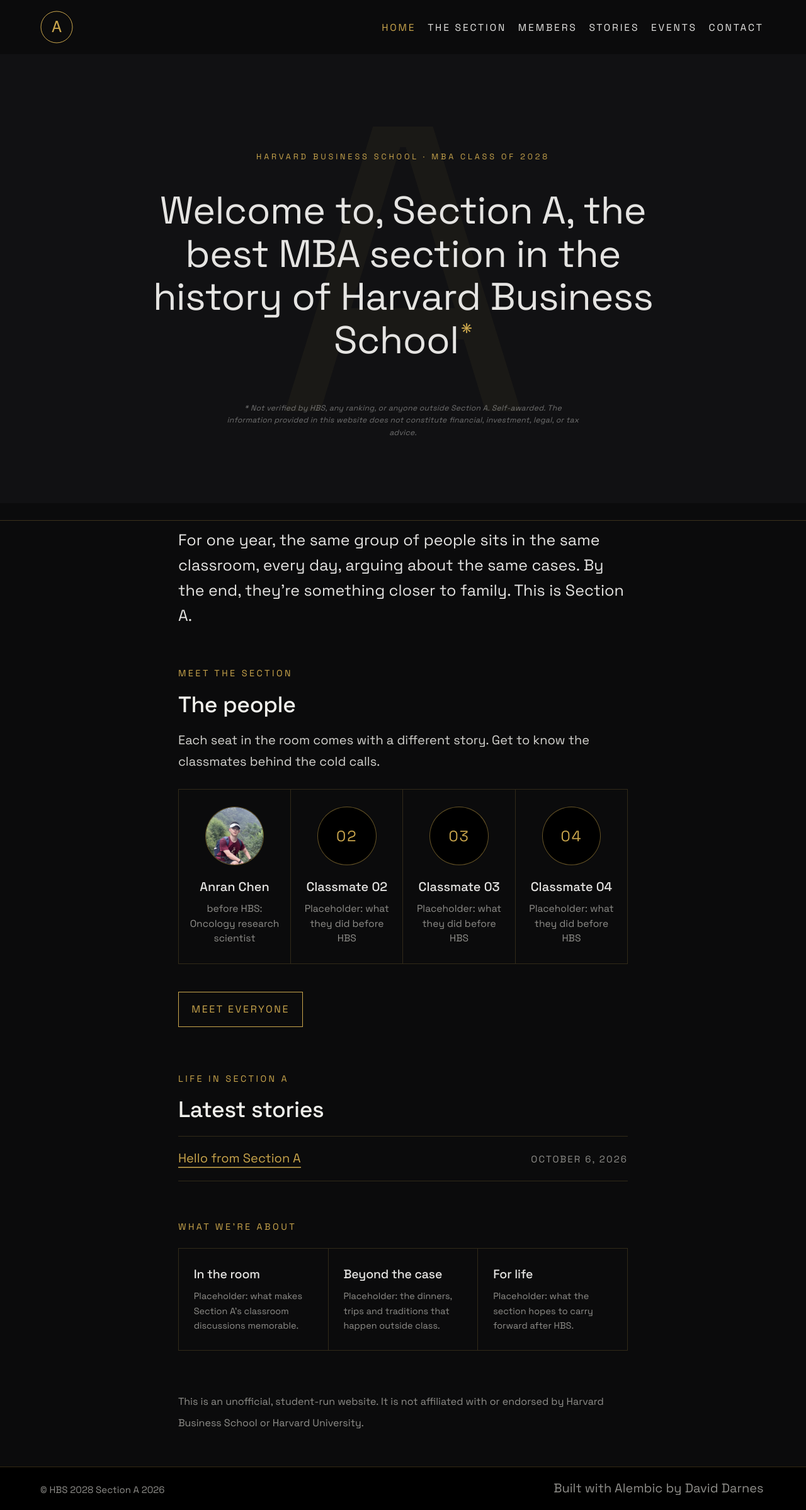
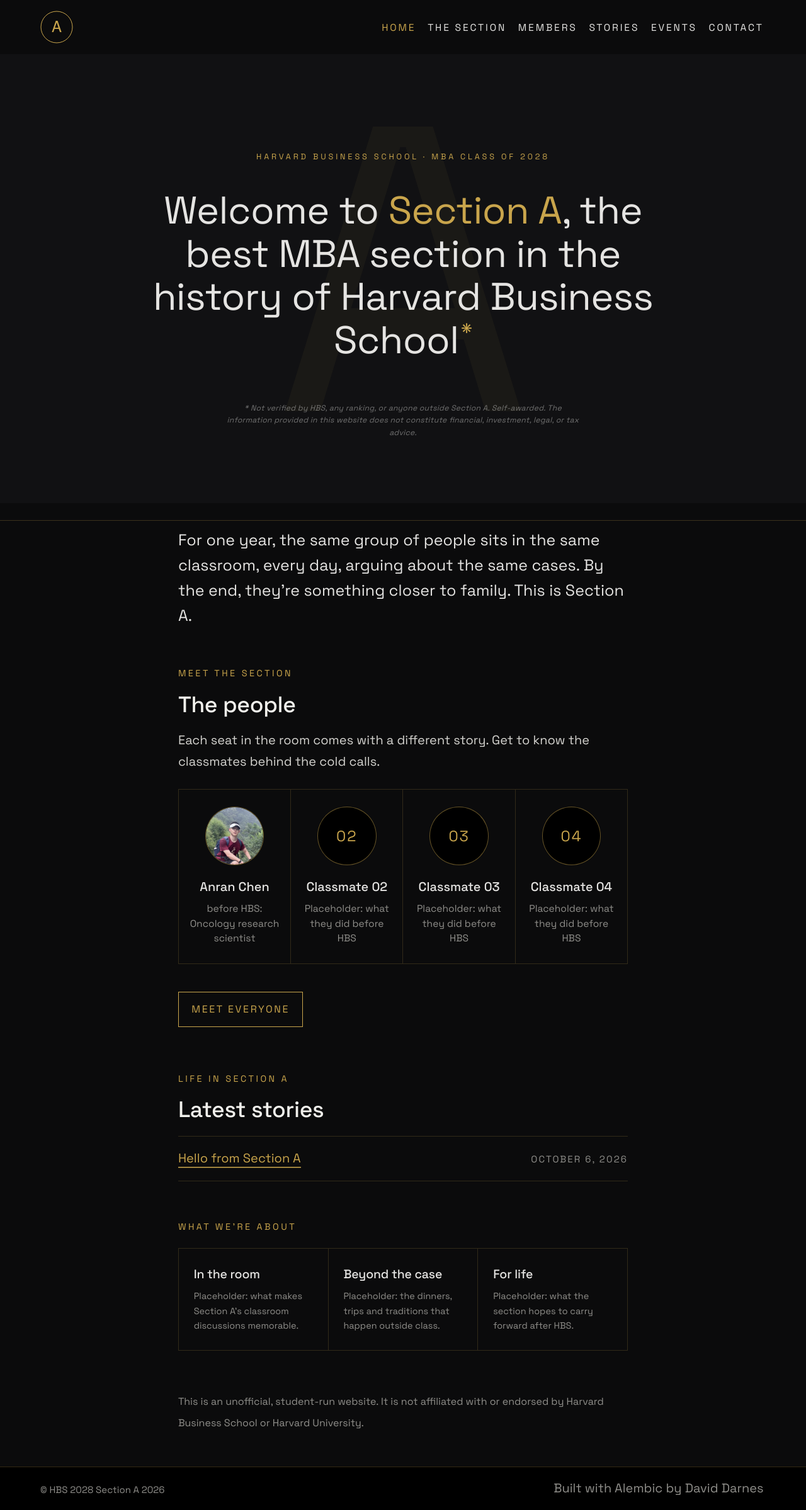
Before and after one commit to SectionAlpha28/sectionalpha28.github.io, a Jekyll site: the page built from index.md, in a window 1280 px wide. Shown: the whole page at 63% size. Built offline with Jekyll 4.4.1, drawn with Linux system fonts in a browser that asks for light colours.

Commit message:
Make "Section A" gold in the home headline
Also drops the stray comma after "Welcome to".

Co-Authored-By: Claude Opus 5.5 (1M context) <noreply@anthropic.com>
Claude-Session: https://claude.ai/code/session_014WzvjEHZ9DQng5ZBMyUHbD

```diff
--- a/_sass/_luxe.scss
+++ b/_sass/_luxe.scss
@@ -113,6 +113,7 @@ body {
     text-transform: none;
     @media (max-width: 48em) { font-size: 2.3rem; }
   }
+  .hero__gold { color: $gold; }
   .hero__mark {
     color: $gold;
     font-size: 0.6em;
--- a/index.md
+++ b/index.md
@@ -4,7 +4,7 @@ hide_title: true
 feature_class: feature--home
 feature_text: |
   <p class="hero__kicker">Harvard Business School &middot; MBA Class of 2028</p>
-  <h1 class="hero__title">Welcome to, Section A, the best MBA section in the history of Harvard Business School<a class="hero__mark" href="#footnote" aria-label="See footnote">*</a></h1>
+  <h1 class="hero__title">Welcome to <span class="hero__gold">Section A</span>, the best MBA section in the history of Harvard Business School<a class="hero__mark" href="#footnote" aria-label="See footnote">*</a></h1>
   <p class="hero__footnote" id="footnote">* Not verified by HBS, any ranking, or anyone outside Section A. Self-awarded. The information provided in this website does not constitute financial, investment, legal, or tax advice.</p>
 excerpt: "Section A of the Harvard Business School MBA Class of 2028: the people, the stories and the year we share."
 ---
```
